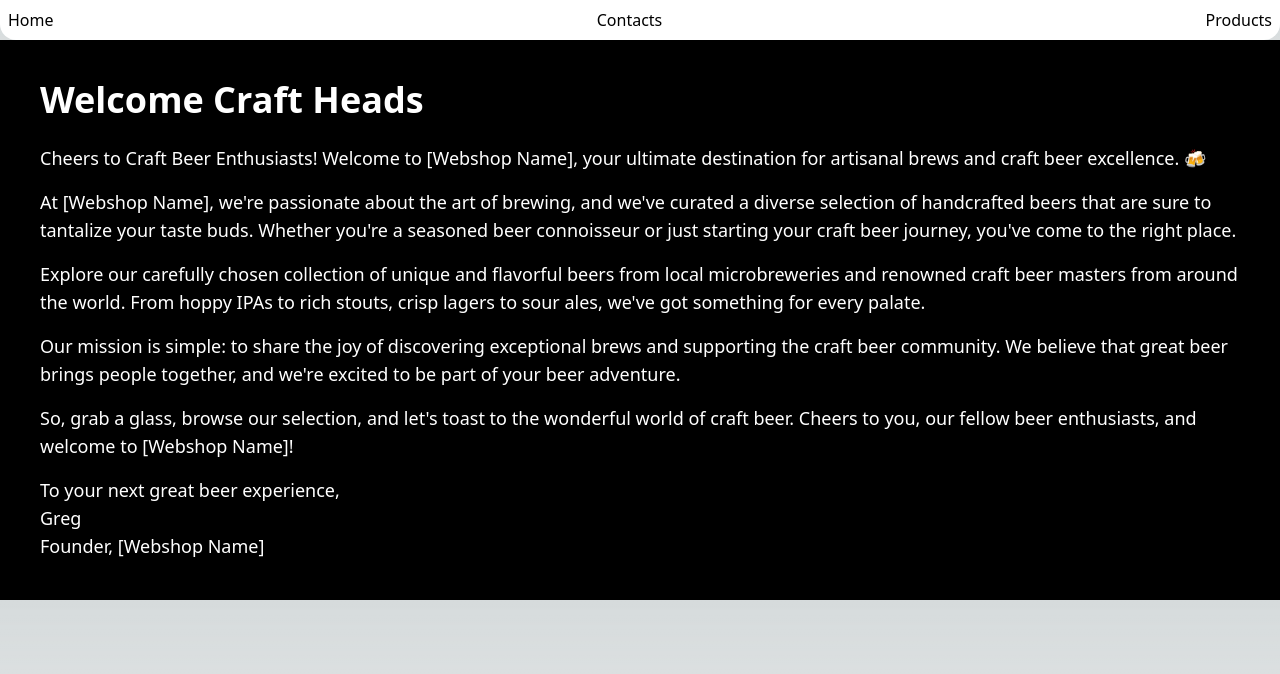
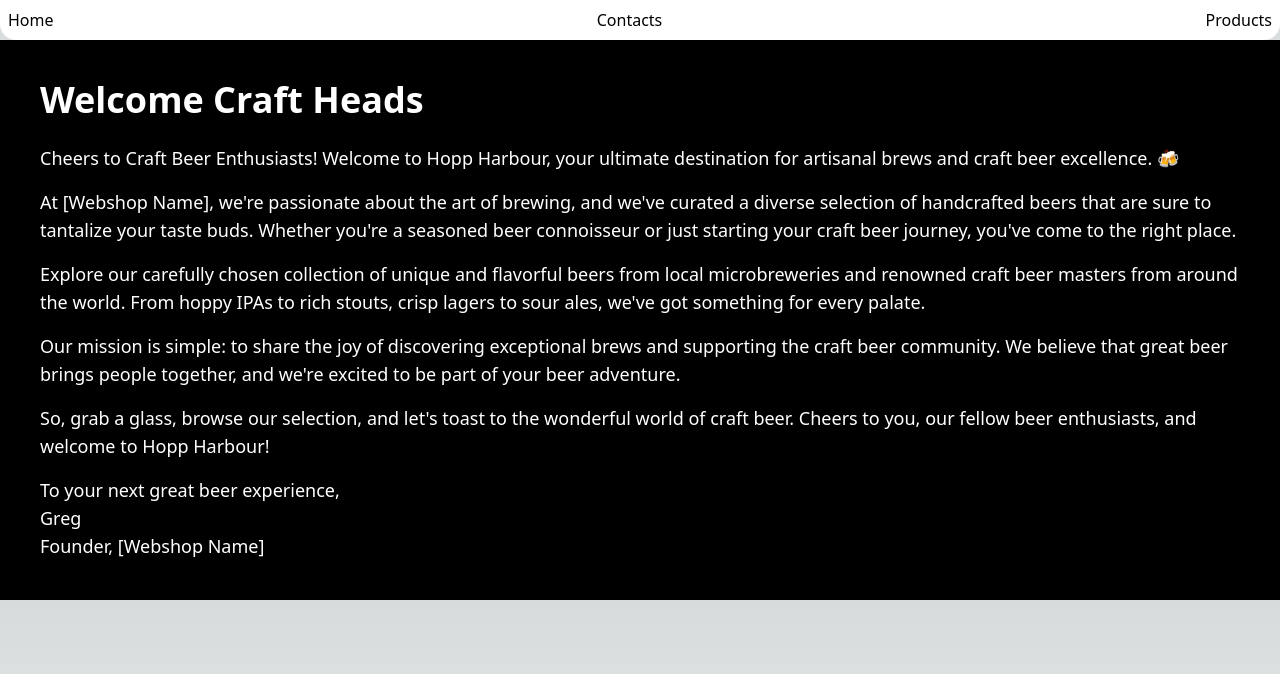
Before and after one commit to Verid2/CraftBeer, a Next.js app: page / in a window 1280 px wide. Shown: the top 674 px of the page. Built offline with nearby package versions, Linux system fonts and the light colour scheme.

Commit message:
modified heads

```diff
--- a/components/product.tsx
+++ b/components/product.tsx
@@ -1,3 +1,4 @@
+import { useRouter } from 'next/router';
 import React from 'react';
 
 const Products = () => {
@@ -7,7 +8,12 @@ const Products = () => {
     { id: 2, name: 'Alkimista Mangolea', imageUrl: '/Mangós 0,33.jpg', description: 'Mangóvelővel ízesített, búzasör alapú gyümölcsössör. Trópusi gyümölcsösség és enyhe keserűség jellemzi.  ' },
   ];
 
+  const router = useRouter();
 
+  const handleLinkClick = (route : string) => {
+    // Use Next.js router to navigate to the specified route
+    router.push(route);
+  };
 
   return (
     <div className="grid grid-cols-3 gap-4 p-4 m-10">
--- a/pages/index.tsx
+++ b/pages/index.tsx
@@ -1,14 +1,19 @@
 import { Inter } from 'next/font/google';
+import Head from 'next/head';
 
 const inter = Inter({ subsets: ['latin'] });
 
 export default function Home() {
   return (
+
     <div className='bg-black text-white p-10'>
+        <Head>
+       <title>Hopp Harbour</title>
+      </Head>
       <div className='max-w-screen-xl mx-auto'>
         <h1 className='text-4xl font-bold mb-6'>Welcome Craft Heads</h1>
         <p className='text-lg mb-4'>
-          Cheers to Craft Beer Enthusiasts! Welcome to [Webshop Name], your
+          Cheers to Craft Beer Enthusiasts! Welcome to Hopp Harbour, your
           ultimate destination for artisanal brews and craft beer excellence.
           🍻
         </p>
@@ -34,7 +39,7 @@ export default function Home() {
         <p className='text-lg mb-4'>
           So, grab a glass, browse our selection, and let's toast to the
           wonderful world of craft beer. Cheers to you, our fellow beer
-          enthusiasts, and welcome to [Webshop Name]!
+          enthusiasts, and welcome to Hopp Harbour!
         </p>
         <p className='text-lg'>
           To your next great beer experience,
--- a/pages/products.tsx
+++ b/pages/products.tsx
@@ -1,8 +1,12 @@
 import Products from '@/components/product';
+import  Head  from 'next/head';
 
 const ProductsPage = () => {
   return (
     <div>
+       <Head>
+       <title>Hopp Harbour</title>
+      </Head>
       <h1 className="text-3xl font-semibold my-4">Our Products</h1>
       <Products />
     </div>
```
Also changed, not shown: 1 other file (tests, documents, lock files or other folders).
